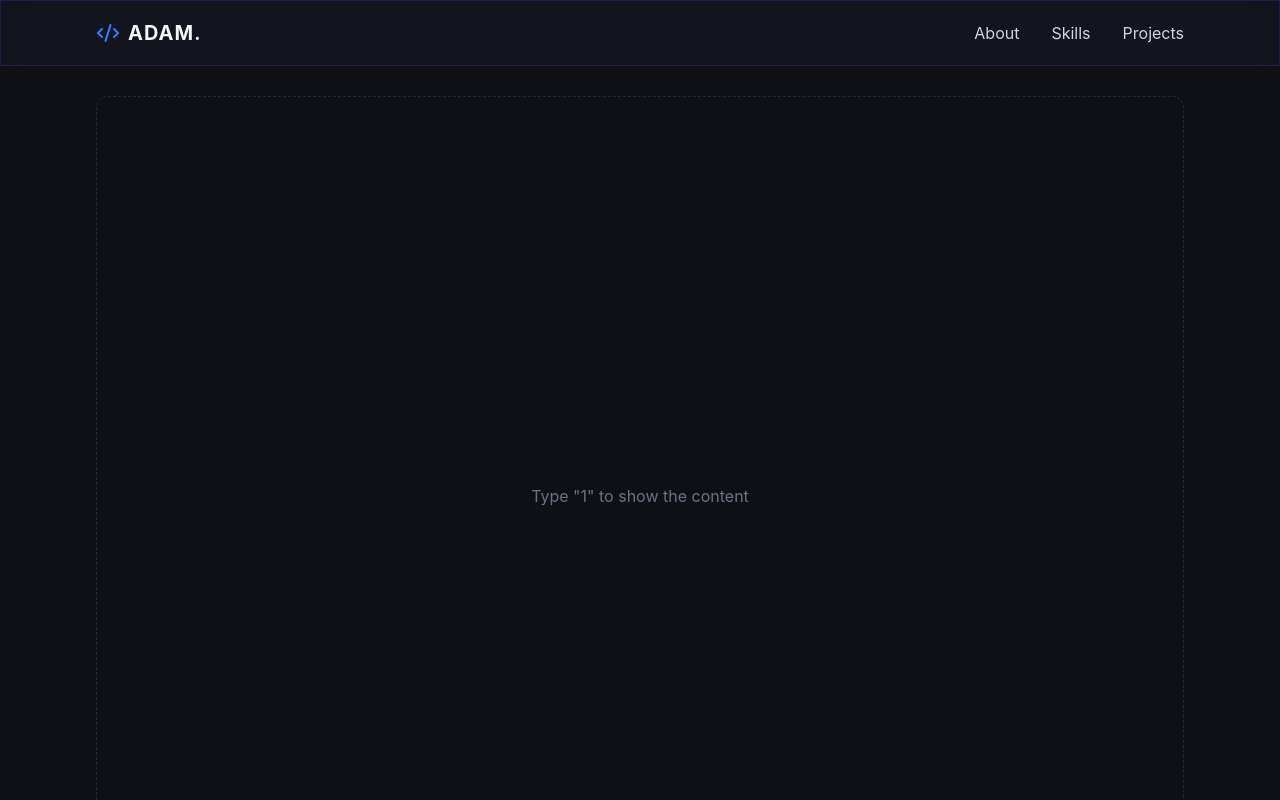
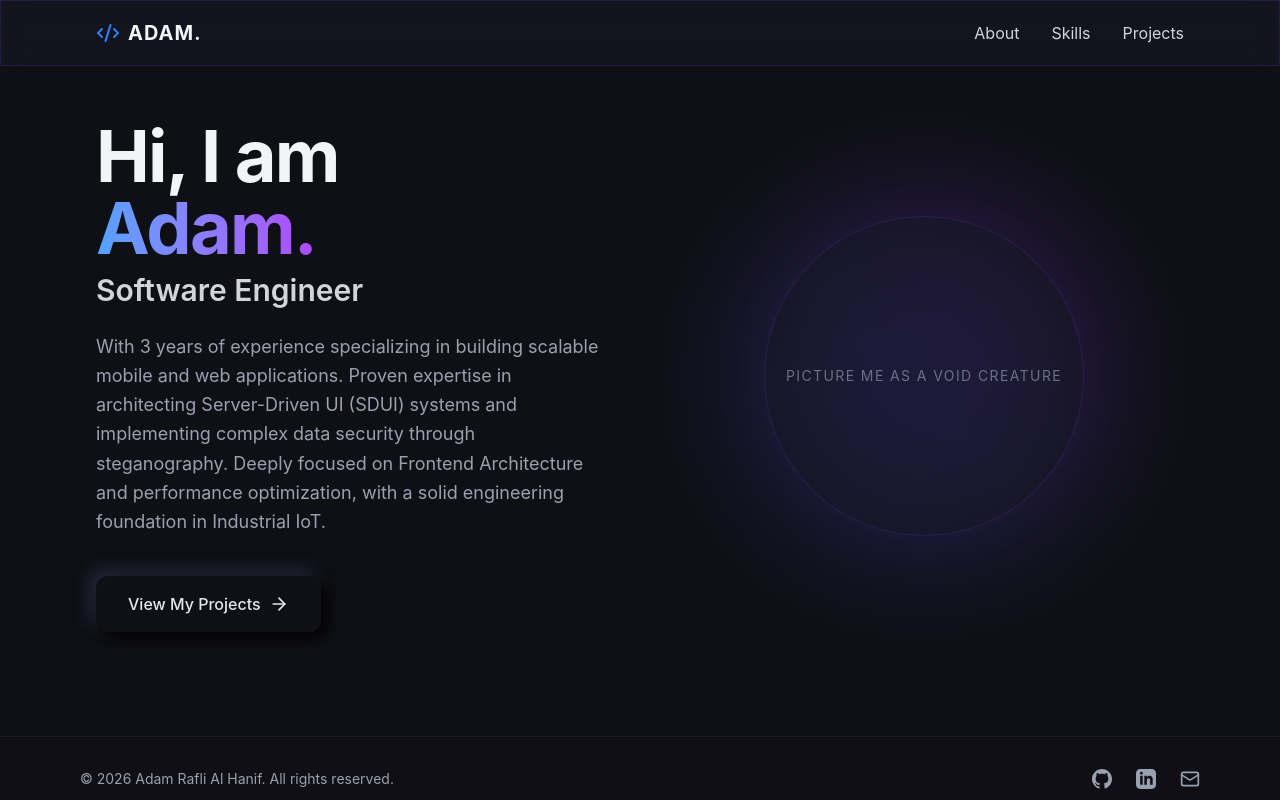
Before and after one commit to AdamRaf/adam-portfolio, a React (Vite) app: page / in a window 1280 px wide. Shown: the top 800 px of the page. Built offline with nearby package versions, Linux system fonts and the light colour scheme.

Commit message:
feat: add hero section with framer motion entry and neumorphic cta

```diff
--- a/src/App.tsx
+++ b/src/App.tsx
@@ -1,5 +1,6 @@
 import Navbar from './components/layout/Navbar';
 import Footer from './components/layout/Footer';
+import Hero from './components/sections/Hero';
 
 export default function App() {
   return (
@@ -7,9 +8,7 @@ export default function App() {
       <Navbar />
 
       <main className="flex-grow pt-24 px-4 sm:px-6 lg:px-8 max-w-6xl mx-auto w-full">
-        <div className="h-[100vh] flex items-center justify-center border border-dashed border-white/10 rounded-xl">
-          <p className="text-gray-500">Type "1" to show the content</p>
-        </div>
+        <Hero />
       </main>
 
       <Footer />
--- /dev/null
+++ b/src/components/sections/Hero.tsx
@@ -0,0 +1,67 @@
+import { motion } from 'framer-motion';
+import { ArrowRight } from 'lucide-react';
+
+export default function Hero() {
+  return (
+    <section id="about" className="min-h-[80vh] flex items-center pt-12 md:pt-0 pb-20">
+      <div className="grid grid-cols-1 md:grid-cols-2 gap-12 items-center w-full">
+
+        {/* Typography & CTA */}
+        <motion.div
+          initial={{ opacity: 0, y: 30 }}
+          animate={{ opacity: 1, y: 0 }}
+          transition={{ duration: 0.8 }}
+          className="flex flex-col items-start gap-6"
+        >
+          <div className="space-y-2">
+            <h1 className="text-5xl md:text-7xl font-bold text-gray-100 tracking-tight">
+              Hi, I am <br/>
+              <span className="text-transparent bg-clip-text bg-gradient-to-r from-blue-400 to-purple-500">
+                Adam.
+              </span>
+            </h1>
+            <h3 className="text-2xl md:text-3xl text-gray-300 font-semibold mt-2">
+              Software Engineer
+            </h3>
+          </div>
+
+          <p className="text-gray-400 text-lg leading-relaxed max-w-lg">
+            With 3 years of experience specializing in building scalable mobile and web applications.
+            Proven expertise in architecting Server-Driven UI (SDUI) systems and implementing complex
+            data security through steganography. Deeply focused on Frontend Architecture and performance
+            optimization, with a solid engineering foundation in Industrial IoT.
+          </p>
+
+          {/* Neumorphism Button */}
+          <a
+            href="#projects"
+            className="mt-4 flex items-center gap-2 px-8 py-4 rounded-xl text-gray-200 font-medium neu-extruded transition-all duration-300 group"
+          >
+            View My Projects
+            <ArrowRight className="w-5 h-5 group-hover:translate-x-1 transition-transform" />
+          </a>
+        </motion.div>
+
+        {/* Main pic */}
+        <motion.div
+          initial={{ opacity: 0, scale: 0.8 }}
+          animate={{ opacity: 1, scale: 1 }}
+          transition={{ duration: 0.8, delay: 0.2 }}
+          className="relative flex justify-center items-center"
+        >
+          {/* Outer Glow */}
+          <div className="absolute inset-0 bg-gradient-to-tr from-blue-600/30 to-purple-600/30 blur-3xl rounded-full w-64 h-64 md:w-80 md:h-80 m-auto"></div>
+
+          {/* Avatar / Shape Placeholder with Glassmorphism */}
+          <div className="glass-panel w-64 h-64 md:w-80 md:h-80 rounded-full relative z-10 flex items-center justify-center overflow-hidden border border-purple-500/30">
+             {/* Temp span before putting the real pict */}
+             <span className="text-gray-500 text-sm tracking-widest uppercase text-center px-4">
+               Picture me as a void creature
+             </span>
+          </div>
+        </motion.div>
+
+      </div>
+    </section>
+  );
+}
--- a/src/index.css
+++ b/src/index.css
@@ -20,11 +20,15 @@ body {
 /* Neumorphism & Glassmorphism Utilities */
 @layer utilities {
   .neu-extruded {
-    box-shadow: 6px 6px 16px #090a0e, -6px -6px 16px #1d202e;
+    box-shadow: 6px 6px 16px #000000, -6px -6px 16px #272b3d;
+  }
+
+  .neu-extruded:active {
+    box-shadow: inset 4px 4px 8px #000000, inset -4px -4px 8px #272b3d;
   }
 
   .neu-sunken {
-    box-shadow: inset 4px 4px 8px #090a0e, inset -4px -4px 8px #1d202e;
+    box-shadow: inset 4px 4px 8px #000000, inset -4px -4px 8px #272b3d;
   }
 
   .glass-panel {
```
